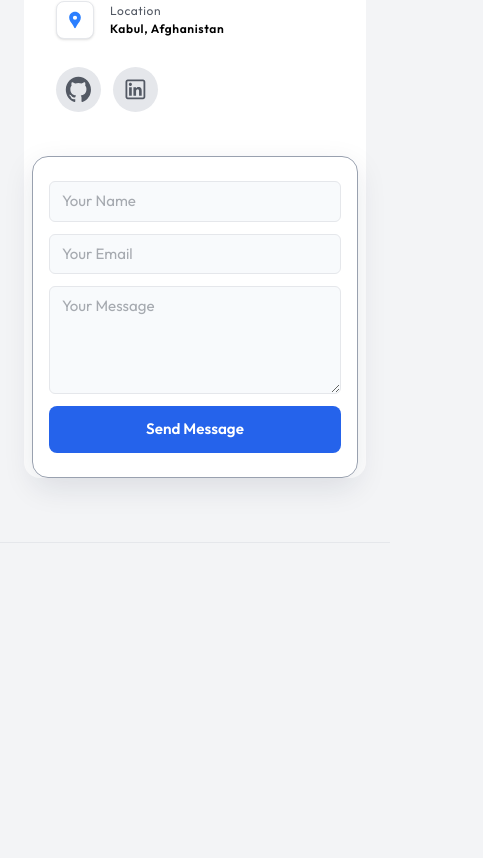
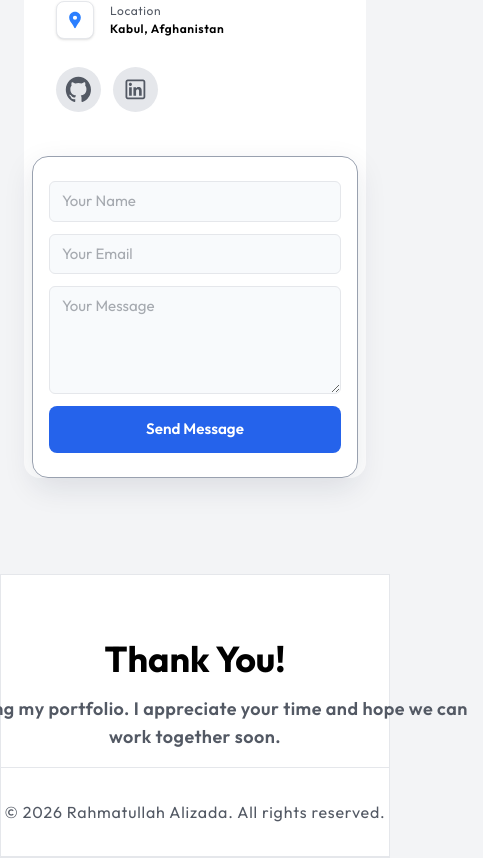
Before and after one commit to Rahmatullah2004/Portfolio, a Next.js app: page / in a window 390 px wide. Shown: the part 9744-10602 px from the top of the page, 483 px wide, since content can reach past the window. Before the commit the page ends 10287 px from the top, so only its background shows below. Built offline with nearby package versions, Linux system fonts and the light colour scheme.

Commit message:
footer desinged but need to work on responsive

```diff
--- a/src/app/layout.tsx
+++ b/src/app/layout.tsx
@@ -2,6 +2,7 @@
 import { Geist, Geist_Mono, Outfit } from "next/font/google";
 import "./globals.css";
 import Header from "@/components/layout/Header";
+import Footer from "@/components/layout/Footer";
 
 const geistSans = Geist({
   variable: "--font-geist-sans",
@@ -31,6 +32,7 @@
       <body className="min-h-full flex flex-col bg-background text-foreground border-b border-border">
         <Header />
         <main>{children}</main>
+        <Footer />
       </body>
     </html>
   );
--- /dev/null
+++ b/src/components/layout/Footer.tsx
@@ -0,0 +1,22 @@
+import React from "react";
+
+const Footer = () => {
+  return (
+    <div className="mt-8 border border-border dark:bg-[#182030]  bg-white pt-16 flex flex-col justify-center items-center ">
+      <div className="w-xl text-center flex flex-col justify-center items-center">
+        <h3 className=" font-bold text-black dark:text-white text-4xl ">
+          Thank You!
+        </h3>
+        <p className="mt-4 text-lg font-semibold tracking-wide">
+          for visiting my portfolio. I appreciate your time and hope we can work
+          together soon.
+        </p>
+      </div>
+      <div className="flex justify-center items-center py-8 border-t border-t-border mt-4 tracking-wider w-full">
+        <span>© 2026 Rahmatullah Alizada. All rights reserved.</span>
+      </div>
+    </div>
+  );
+};
+
+export default Footer;
```
